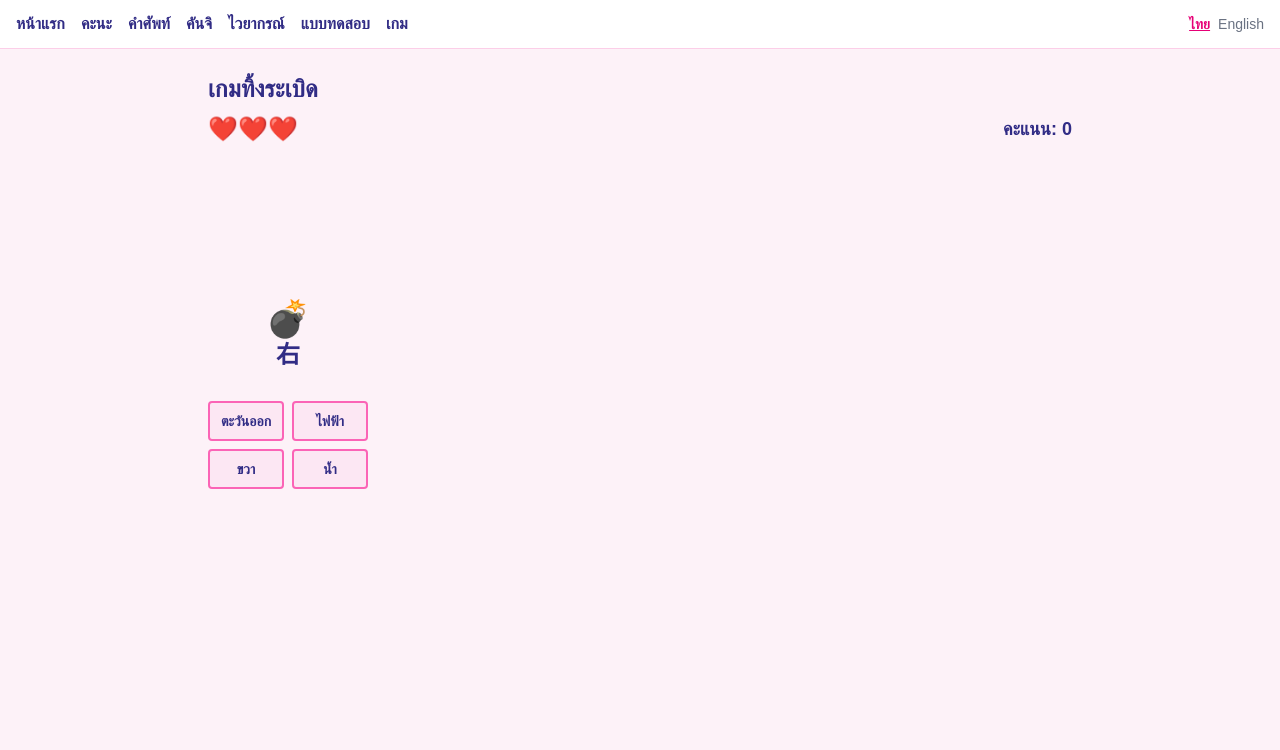
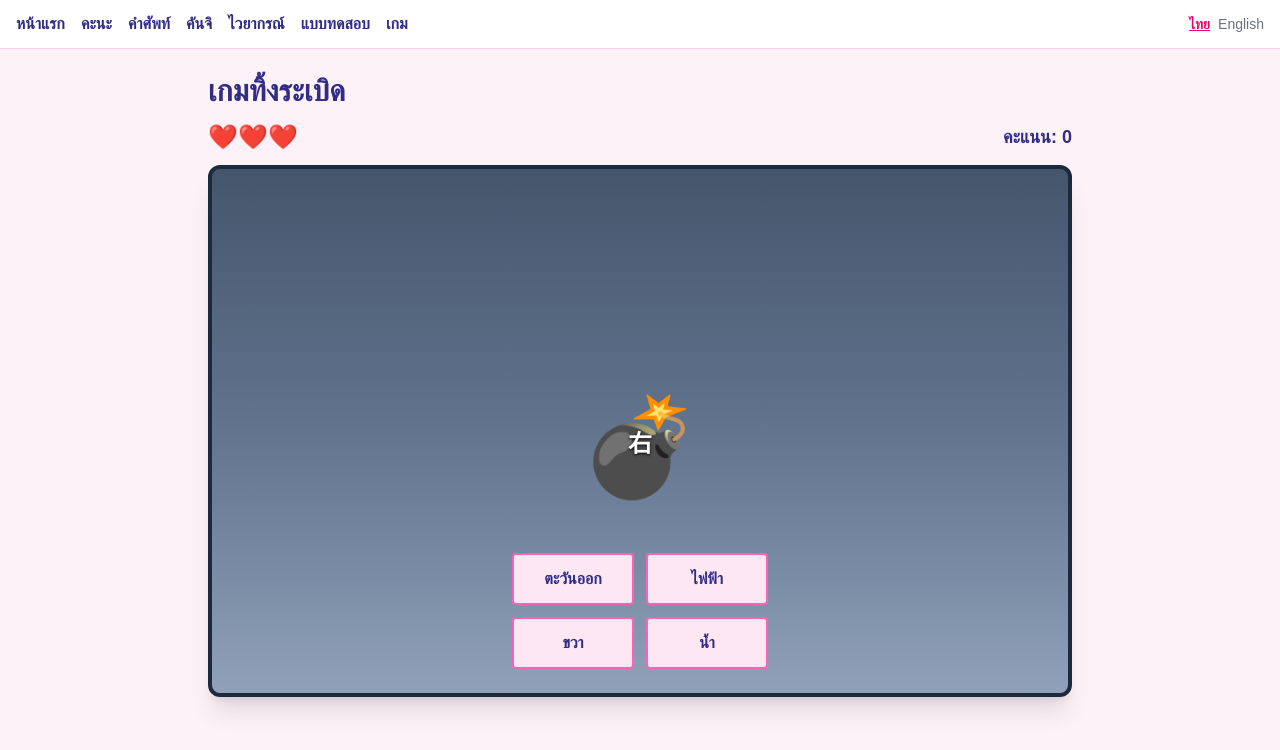
Before and after one commit to Jakkaphatbreez/Kanji, a Next.js app: page /game in a window 1280 px wide. Both pictures are taken after a click on the button "เริ่มเกม". Shown: the top 750 px of the page. Built offline with nearby package versions, Linux system fonts and the light colour scheme.

Commit message:
feat: restyle bomb game as a war scene (fighter jet, battle backdrop, word-on-bomb)
Replaces the plane/bomb emoji with an SVG fighter jet and a dark battle-panel
backdrop, overlays the kanji prompt directly on the bomb instead of below it,
and enlarges the lane/fort sizing for a bigger game screen.

```diff
--- a/src/components/game/BombGame.tsx
+++ b/src/components/game/BombGame.tsx
@@ -7,6 +7,7 @@ import { Lane } from './Lane';
 import { HeartsDisplay } from './HeartsDisplay';
 import { ScoreDisplay } from './ScoreDisplay';
 import { GameOverOverlay } from './GameOverOverlay';
+import { WarPlane } from './WarPlane';
 
 const MAX_HEARTS = 3;
 
@@ -39,9 +40,12 @@ export function BombGame() {
 
   if (state.status === 'idle') {
     return (
-      <div>
-        <h1 className="text-2xl font-bold text-indigo-900">{t.game.title}</h1>
-        <button onClick={handleStart} className="mt-4 rounded bg-pink-500 px-4 py-2 text-white hover:bg-pink-600">
+      <div className="mx-auto max-w-4xl">
+        <h1 className="text-3xl font-bold text-indigo-900">{t.game.title}</h1>
+        <button
+          onClick={handleStart}
+          className="mt-4 rounded bg-pink-500 px-6 py-3 text-lg text-white hover:bg-pink-600"
+        >
           {t.game.start}
         </button>
       </div>
@@ -49,22 +53,23 @@ export function BombGame() {
   }
 
   return (
-    <div>
-      <h1 className="text-2xl font-bold text-indigo-900">{t.game.title}</h1>
-      <div className="my-2 flex items-center justify-between">
+    <div className="mx-auto max-w-4xl">
+      <h1 className="text-3xl font-bold text-indigo-900">{t.game.title}</h1>
+      <div className="my-3 flex items-center justify-between text-lg">
         <HeartsDisplay hearts={state.hearts} maxHearts={MAX_HEARTS} />
         <ScoreDisplay score={state.score} />
       </div>
+      <div className="relative overflow-hidden rounded-xl border-4 border-slate-800 bg-gradient-to-b from-slate-600 via-slate-500 to-slate-400 p-6 shadow-xl">
         <div
-        className="mb-4 text-4xl"
+          className="mb-4"
           style={state.status === 'playing' ? { animation: 'plane-fly 3s ease-in-out infinite' } : undefined}
         >
-        ✈️
+          <WarPlane className="h-14 w-32" />
         </div>
         {state.status === 'gameover' ? (
           <GameOverOverlay score={state.score} onPlayAgain={handleStart} />
         ) : (
-        <div className="flex flex-wrap gap-4">
+          <div className="flex flex-wrap justify-center gap-6">
             {state.bombs.map(bomb => (
               <Lane
                 key={bomb.laneId}
@@ -77,5 +82,6 @@ export function BombGame() {
           </div>
         )}
       </div>
+    </div>
   );
 }
--- a/src/components/game/Lane.tsx
+++ b/src/components/game/Lane.tsx
@@ -11,23 +11,27 @@ interface LaneProps {
 
 export function Lane({ bomb, onFortClick, onBombLanded, onExplosionEnd }: LaneProps) {
   return (
-    <div className="relative w-40">
-      <div className="relative h-48 w-full overflow-hidden">
+    <div className="relative w-64">
+      <div className="relative h-72 w-full overflow-hidden">
         {bomb.phase === 'falling' && (
           <div
             key={bomb.spawnId}
-            className="absolute left-1/2 -translate-x-1/2 text-center"
+            className="absolute left-1/2 -translate-x-1/2"
             style={{ animation: `bomb-fall ${bomb.fallDurationMs}ms linear forwards` }}
             onAnimationEnd={onBombLanded}
           >
-            <div className="text-4xl">💣</div>
-            <div className="text-2xl font-bold text-indigo-900">{bomb.question.prompt}</div>
+            <div className="relative flex items-center justify-center text-8xl leading-none">
+              💣
+              <span className="absolute top-[46%] left-1/2 -translate-x-1/2 -translate-y-1/2 text-2xl font-bold text-white [text-shadow:0_1px_3px_rgba(0,0,0,0.9)]">
+                {bomb.question.prompt}
+              </span>
+            </div>
           </div>
         )}
         {bomb.phase === 'exploding' && (
           <div
             key={`explosion-${bomb.spawnId}`}
-            className="absolute bottom-0 left-1/2 -translate-x-1/2 text-5xl"
+            className="absolute bottom-0 left-1/2 -translate-x-1/2 text-6xl"
             style={{ animation: 'bomb-explode 400ms ease-out forwards' }}
             onAnimationEnd={onExplosionEnd}
           >
@@ -36,12 +40,12 @@ export function Lane({ bomb, onFortClick, onBombLanded, onExplosionEnd }: LanePr
         )}
       </div>
       {bomb.phase === 'falling' && (
-        <div className="grid grid-cols-2 gap-2">
+        <div className="grid grid-cols-2 gap-3">
           {bomb.question.choices.map(choice => (
             <button
               key={choice}
               onClick={() => onFortClick(choice)}
-              className="rounded border-2 border-pink-400 bg-pink-100 px-2 py-2 text-sm font-semibold text-indigo-900 hover:bg-pink-200"
+              className="rounded border-2 border-pink-400 bg-pink-100 px-3 py-3 text-base font-semibold text-indigo-900 hover:bg-pink-200"
             >
               {choice}
             </button>
--- /dev/null
+++ b/src/components/game/WarPlane.tsx
@@ -0,0 +1,16 @@
+interface WarPlaneProps {
+  className?: string;
+}
+
+export function WarPlane({ className }: WarPlaneProps) {
+  return (
+    <svg viewBox="0 0 120 50" className={className} aria-label="fighter jet" role="img">
+      <ellipse cx="55" cy="26" rx="48" ry="6" fill="#52525b" />
+      <path d="M103 26 L120 22 L120 30 Z" fill="#3f3f46" />
+      <ellipse cx="75" cy="21" rx="7" ry="4" fill="#93c5fd" />
+      <path d="M50 30 L70 48 L92 31 Z" fill="#3f3f46" />
+      <path d="M20 23 L2 8 L28 21 Z" fill="#3f3f46" />
+      <path d="M22 22 L12 2 L30 20 Z" fill="#71717a" />
+    </svg>
+  );
+}
```
Also changed, not shown: .claude/launch.json. Lines whose indentation alone changed are shown as unchanged.
